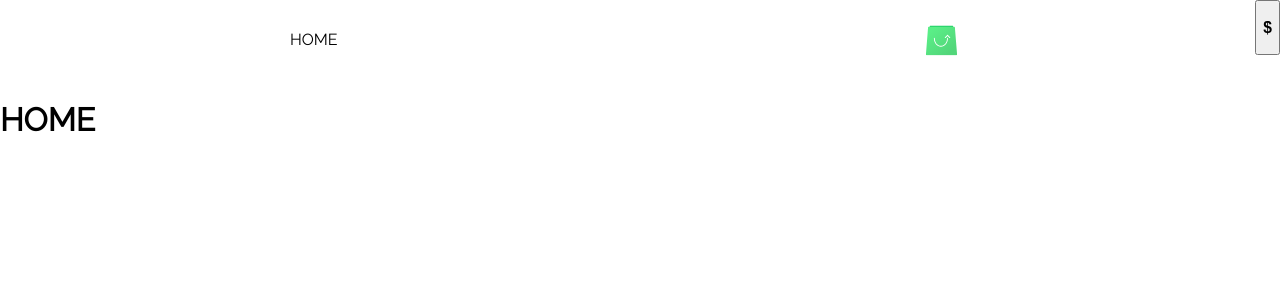
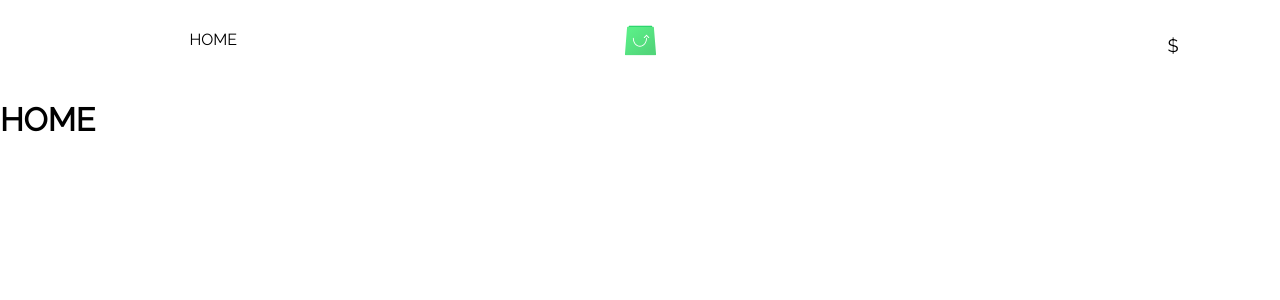
Before and after one commit to traumcode/junior-react-frontend-SCANDIWEB-JS, a React (Create React App) app: page / in a window 1280 px wide. Shown: the top 300 px of the page. Built offline with nearby package versions, Linux system fonts and the light colour scheme.

Commit message:
add currency button

```diff
--- a/src/ui/Header.js
+++ b/src/ui/Header.js
@@ -122,12 +122,29 @@ export default class Header extends React.PureComponent {
 					  <button className={styles.currencyButton} onClick={() => this.props.setShow("currency")}>
 						<h3>{currencyToSign[this.props.mainStorage.currency] || "$"}</h3>
 					  </button>
+					  {this.props.show === "currency" ? (
+						<div className={styles.currencyContent}> {Object.keys(currencyToSign).map((currency, index) => {
+						   return (
+							 <button
+							    key={index}
+							    className={styles.currencyButton}
+							    onClick={() => {
+								  setMainStorage({ currency });
+								  this.props.setShow(null);
+							    }}>
+							    <h3 className={styles.currencyButtonText}>
+								  {currencyToSign[currency]}
+								  {currency}
+							    </h3>
+							 </button>);
+						})}
+						</div>
+					  ) : (
+						""
+					  )}
 				    </div>
-
 				 </div>
-
 			   </div>
-
 			</div>
 		  </Head>
 	    </div>
--- a/src/ui/Header.module.css
+++ b/src/ui/Header.module.css
@@ -38,3 +38,85 @@
    justify-content: center;
    align-items: center;
    }
+
+.shoppingCartAndCurrencyContainer {
+   height: 100%;
+   width: 100%;
+   display: flex;
+   flex-direction: row;
+   justify-content: flex-end;
+   align-items: center;
+   }
+
+.smallContainer {
+   height: 40px;
+   width: 204px;
+   display: flex;
+   flex-direction: row;
+   justify-content: flex-end;
+   align-items: center;
+
+   position: absolute;
+   right: 101px;
+   top: 23px;
+   }
+
+.currencyButtonContainer {
+   display: inline-block;
+   position: relative;
+   justify-content: center;
+   align-items: center;
+   gap: 7px;
+
+   }
+
+.currencyButton {
+   width: 10px;
+   display: flex;
+   margin-top: 0.3rem;
+   justify-content: center;
+   align-items: center;
+   border: 0;
+   background-color: transparent;
+   cursor: pointer;
+   }
+
+.currencyButton h3 {
+   font-family: "Raleway", sans-serif;
+   font-style: normal;
+   font-weight: 500;
+   font-size: 18px;
+   }
+
+.currencyContent {
+   display: none;
+   flex-direction: column;
+   position: absolute;
+   background-color: #f9f9f9;
+   min-width: 120px;
+   top: 100%;
+   right: -2px;
+   left: -80px;
+   margin-right: 100px;
+   box-shadow: 0 8px 16px 0 rgba(0, 0, 0, 0.2);
+   padding: 12px 16px;
+   z-index: 1;
+   }
+
+.currencyButtonContainer .currencyContent {
+   display: flex;
+   justify-content: center;
+   align-items: center;
+   }
+
+.currencyButtonText {
+   font-family: Raleway, sans-serif;
+   font-style: normal;
+   font-weight: 500;
+   font-size: 18px;
+   line-height: 160%;
+   }
+
+.currencyButtonText:hover {
+   background-color: rgb(236, 236, 236);
+   }
```
